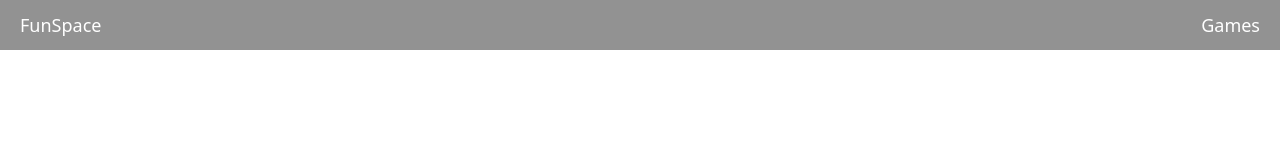
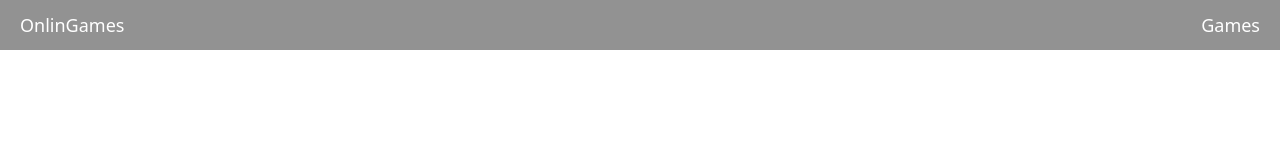
Before and after one commit to Myrtle492/H5-Games, a Vue app: page / in a window 1280 px wide. Shown: the top 160 px of the page. Built offline with nearby package versions, Linux system fonts and the light colour scheme.

Commit message:
Update Header.vue

```diff
--- a/src/components/Header.vue
+++ b/src/components/Header.vue
@@ -1,6 +1,6 @@
 <template>
     <div class="header">
-        <div><span @click="toHome">FunSpace</span></div>
+        <div><span @click="toHome">OnlinGames</span></div>
         <div>Games</div>
     </div>
 </template>
```
